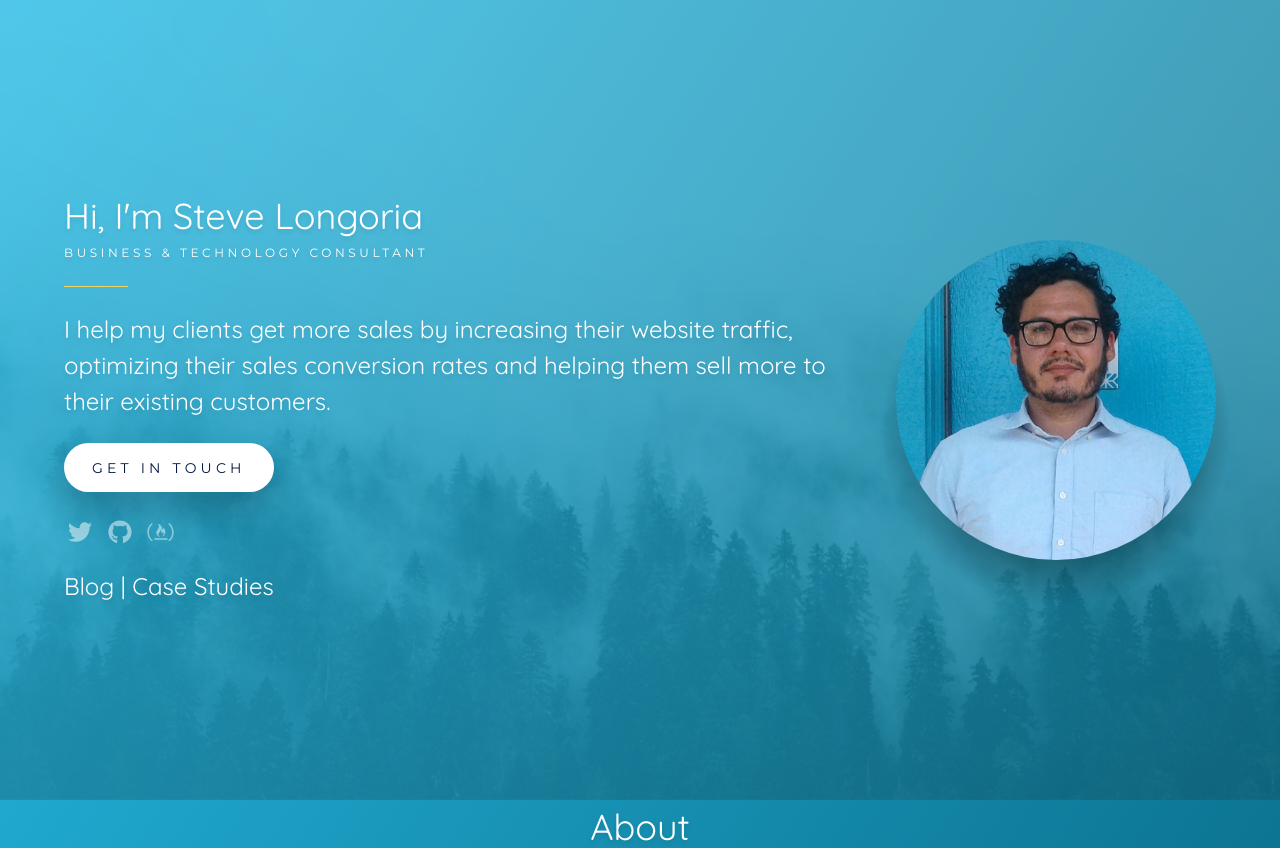
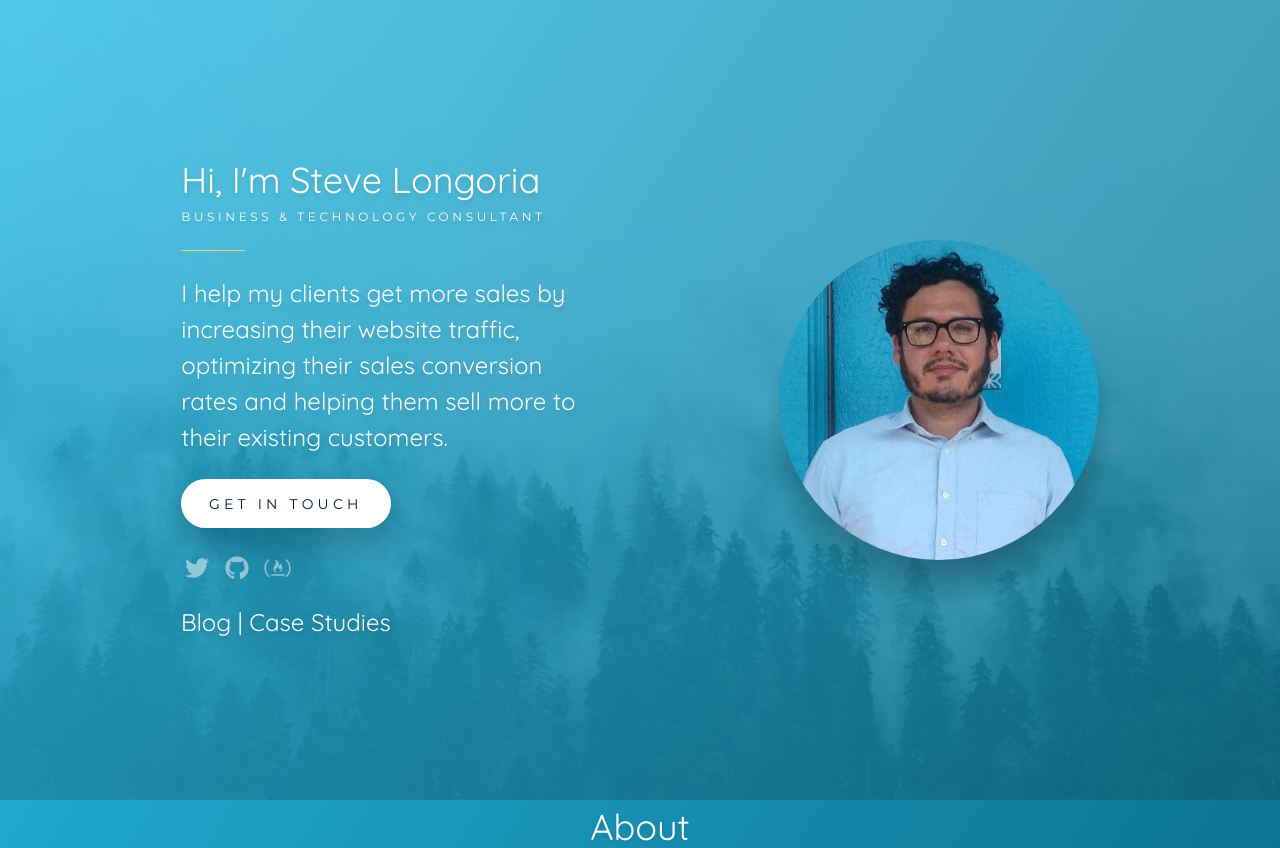
Before and after one commit to SteveLongoria/SteveLongoria, a PHP site: page / in a window 1280 px wide. Shown: the top 848 px of the page. Run offline with PHP 8.4, Linux system fonts and the light colour scheme; some libraries are stand-ins or nearby versions.

Commit message:
Fixed formatting issue with content above the fold

```diff
--- a/css/main.css
+++ b/css/main.css
@@ -74,6 +74,11 @@ wallpaper,
   max-height: 20rem;
   max-width: 20rem;
 }
+
+.about {
+  max-width: 26rem;
+  }
+
 #about {
   text-align: justify;
 }
```
